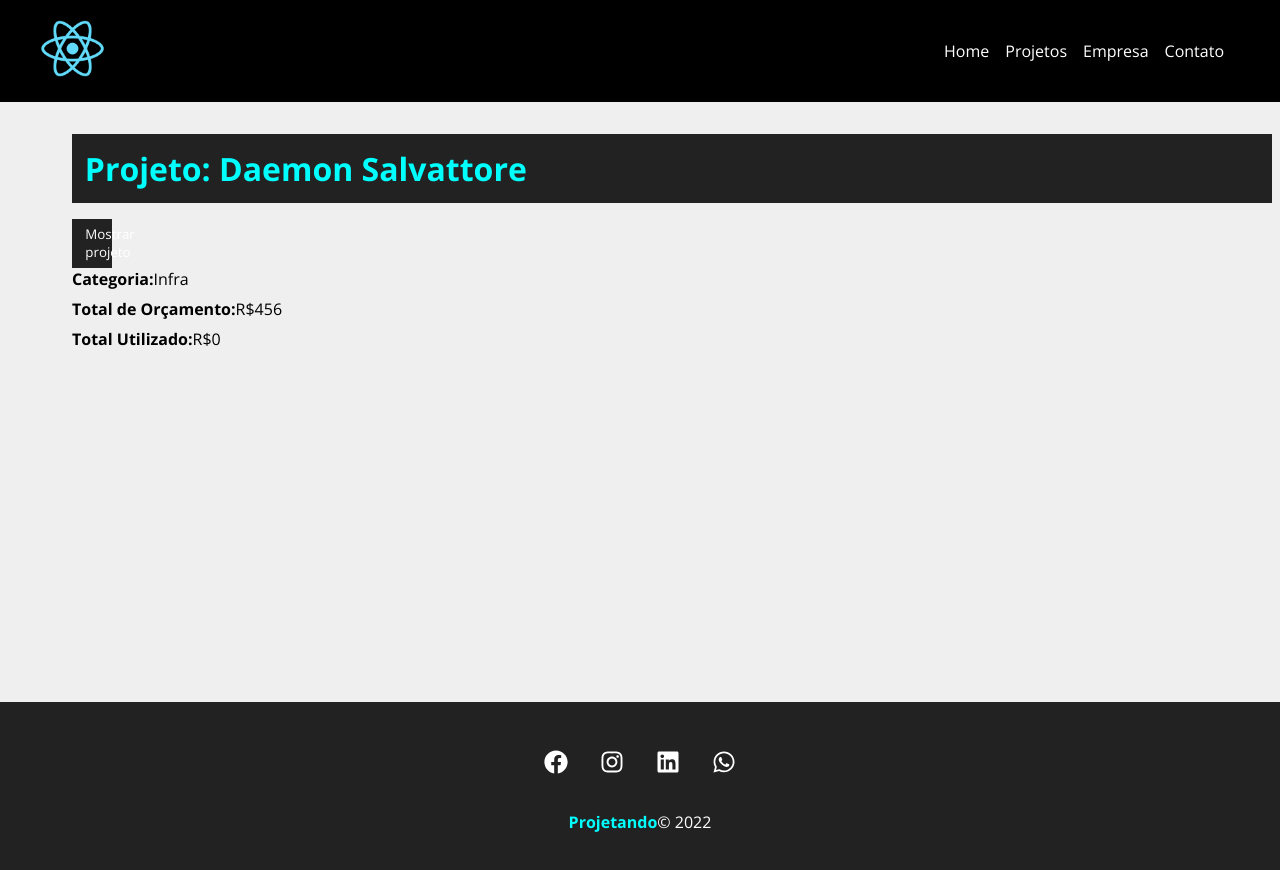
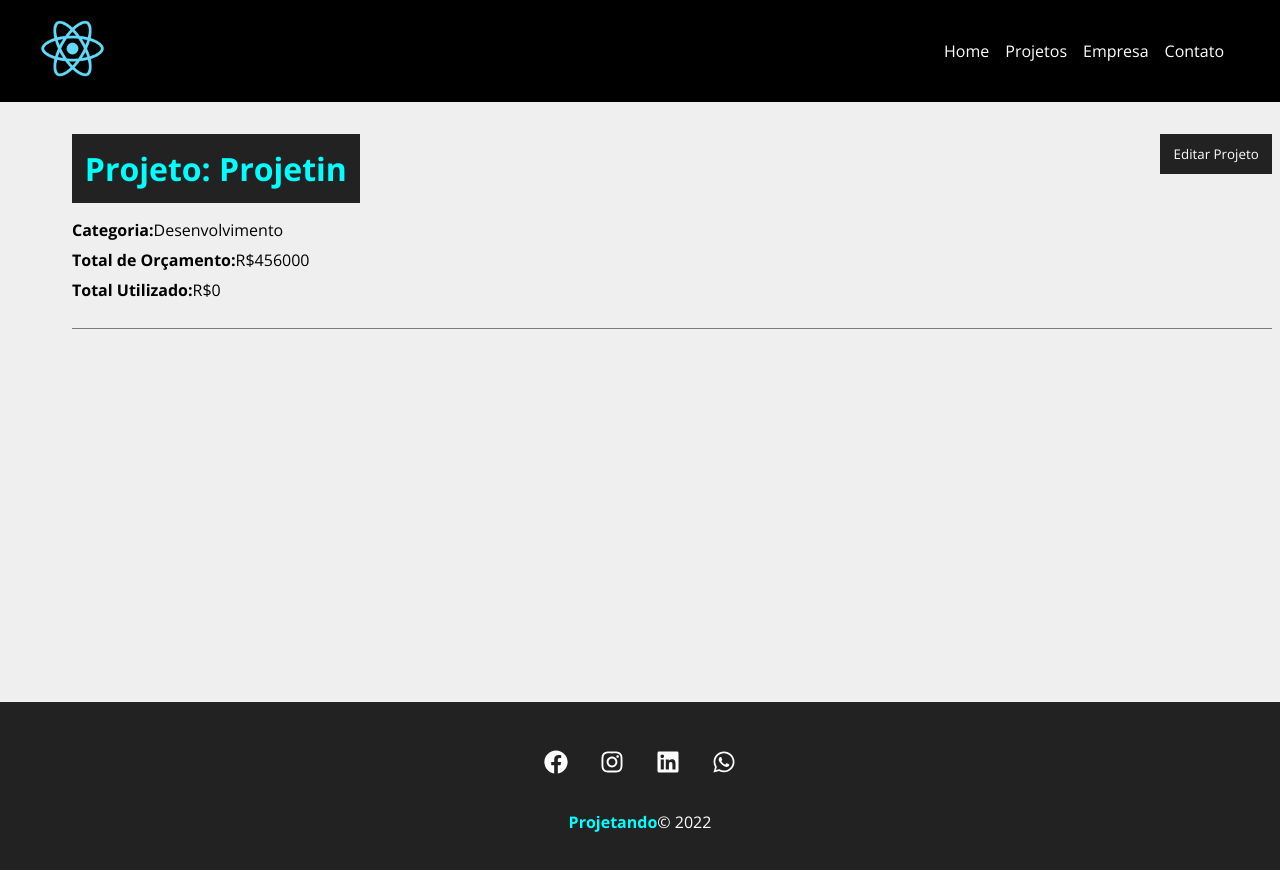
Before and after one commit to kamalcwb/Projetando, a React (Create React App) app in the folder myapp/: page /project/6 in a window 1280 px wide. Shown: the top 870 px of the page. Built offline with nearby package versions, Linux system fonts and the light colour scheme; data requests are answered from the project's data file; a web font is replaced by a local one.

Commit message:
editar projeto

```diff
--- a/myapp/db.json
+++ b/myapp/db.json
@@ -1,11 +1,11 @@
 {
   "projects": [
     {
-      "name": "Daemon Salvattore",
-      "budget": "456",
+      "name": "Projetin",
+      "budget": "456000",
       "category": {
-        "id": "1",
-        "name": "Infra"
+        "id": "2",
+        "name": "Desenvolvimento"
       },
       "cost": 0,
       "services": [],
--- a/myapp/src/pages/Project.jsx
+++ b/myapp/src/pages/Project.jsx
@@ -5,6 +5,8 @@ import styles from './Project.module.css'
 
 import Loading from '../components/layout/Loading'
 import Container from '../components/layout/Container'
+
+import ProjectForm from '../components/project/ProjectForm'
 
 const Project = () => {
 
@@ -31,14 +33,30 @@ const Project = () => {
         setShowProjectForm(!showProjectForm)
     }
 
+    const editPost = (project) => {
+        fetch(`http://localhost:5000/projects/${project.id}`, {
+            method: 'PATCH',
+            headers: {
+                'Content-Type': 'application/json'
+            },
+            body: JSON.stringify(project)
+        })
+            .then((resp) => resp.json())
+            .then((data) => {
+                setProject(data)
+                setShowProjectForm(false)
+            })
+            .catch(err => console.log(err))
+    }
+
     return (
         <div>{project.name ?
             <div className={styles.project_details}>
                 <Container customClass="column">
-                    <div className={styles.detais_container}>
+                    <div className={styles.details_container}>
                         <h1>Projeto: {project.name}</h1>
                         <button onClick={toggleProjectForm} className={styles.btn}>
-                            {!showProjectForm ? 'Mostrar projeto' : 'Fechar'}
+                            {!showProjectForm ? 'Editar Projeto' : 'Fechar'}
                         </button>
                         {!showProjectForm ? (
                             <div className={styles.project_info}>
@@ -58,7 +76,7 @@ const Project = () => {
                             </div>
                         ) : (
                             <div className={styles.project_info}>
-                                <p>form</p>
+                                <ProjectForm handleSubmit={editPost} btnText="Concluir Edição" projectData={project} />
                             </div>
                         )}
                     </div>
--- a/myapp/src/pages/Project.module.css
+++ b/myapp/src/pages/Project.module.css
@@ -31,12 +31,13 @@
 .btn {
     background-color: #222;
     color: #fff;
-    padding: .5em 1em;
+    padding: 0.5em 1em;
     text-decoration: none;
     transition: 0.5s;
     cursor: pointer;
-    max-width: 40px;
+    max-height: 40px;
     border: none;
+
 }
 
 .btn:hover {
```
